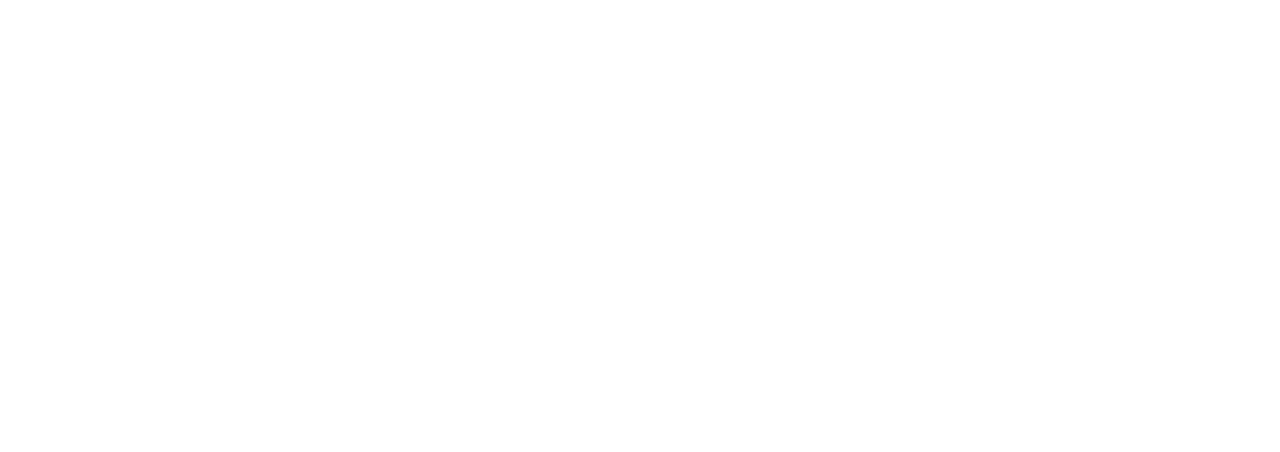
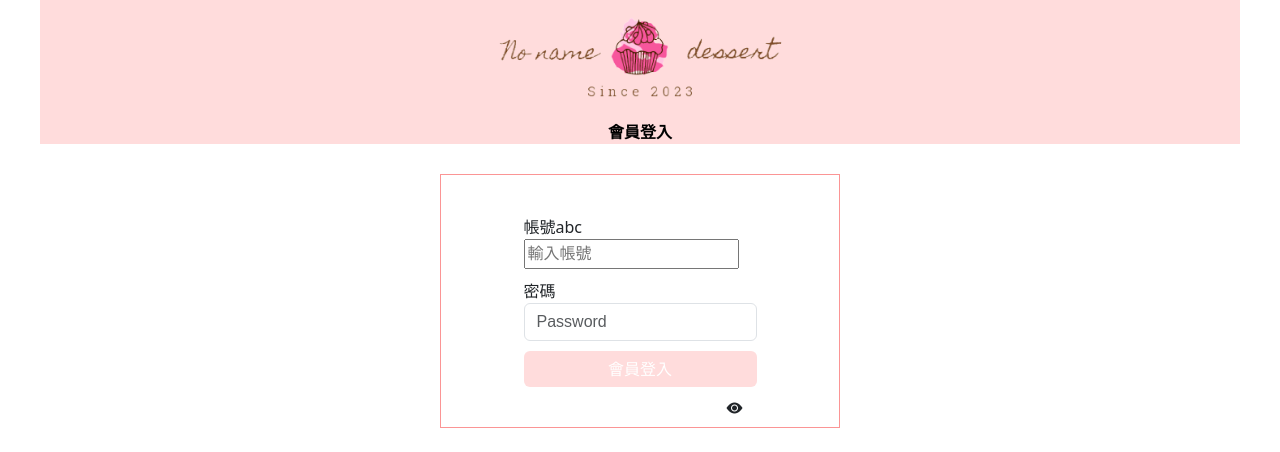
Before and after one commit to andys920605/vue_shop, a Vue app: page /signin in a window 1280 px wide. Before the commit this address had no page. Shown: the top 452 px of the page. Built offline with nearby package versions, Linux system fonts and the light colour scheme.

Commit message:
新增vue

```diff
--- /dev/null
+++ b/src/components/product/toppdc.vue
@@ -0,0 +1,4 @@
+<!--  -->
+<template>
+
+</template>
--- a/src/router/index.js
+++ b/src/router/index.js
@@ -1,6 +1,7 @@
 import { createRouter, createWebHistory } from 'vue-router'
 import Shop from '../views/shop.vue'
 import Home from '../views/home.vue'
+import Signin from '../views/signin.vue'
 
 const routes = [
   {
@@ -13,6 +14,12 @@
     name: 'Home',
     component: Home
   },
+  {
+    path: '/signin',
+    name: 'Signin',
+    component: Signin
+  },
+
 ]
 
 const router = createRouter({
--- a/src/views/backstage.vue
+++ b/src/views/backstage.vue
@@ -1,7 +1,7 @@
-<!-- 新增商品頁面 -->
+<!-- 後台新增商品頁面 -->
 
 <template>
-    <Header/>
+    <!-- <Header/> -->
     <div>
         <h4>新增商品</h4>
         <hr style="width: 80%;margin: auto;">
@@ -56,6 +56,6 @@
 </template>
 
 <script setup>
-    import Header  from '../components/Header.vue'
+    // import Header  from '../components/Header.vue'
     import Newpic from '../components/product/newpic.vue'
 </script>
--- /dev/null
+++ b/src/views/signin.vue
@@ -0,0 +1,114 @@
+<!-- 後臺登入頁面 -->
+<template>
+
+    <div class="wrapper">
+        <!-- 後台的header -->
+        <div class="nav-item">
+            <img src="../assets/img/No_name_dessert.png" class="img-fluid mx-auto w-25">
+            <div class="m-auto container-fluid the_top">
+                <a href="#" style="color:black; text-decoration:none;font-weight: bold;text-align: center;">會員登入</a>
+            </div>
+        </div>
+
+        <!-- 中間區域-帳密 -->
+        <div class="middle">
+            <div class="sign_in">
+                <p>帳號{{test}}</p>
+                <input v-model="account"
+                placeholder="輸入帳號"
+                :type="text">
+                <p>密碼</p>
+                <input
+                :type="isActive ? 'password' : 'text'"
+                class="form-control"
+                id="floatingPassword"
+                placeholder="Password">
+                <i id="checkEye"
+                :class="[isActive ? 'bi-eye-fill' : 'bi-eye-slash-fill' , 'bi']" @click="isActive=!isActive">
+                </i>
+
+                <button class="w-100 btn btn-primary" type="button" >會員登入</button>
+            </div>
+        </div>
+    </div>
+</template>
+
+<script >
+    export default{
+        data() {
+            return {
+            account: '',
+            isActive:true,
+            test:'abc',
+            }
+        },
+    }
+
+</script>
+
+
+<style lang="scss" scoped>
+    .wrapper {
+        @include wrapper();
+        top: 0;
+    }
+
+    .nav-item{
+    background-color: #FFDCDC;
+    }
+    .the_top{
+    display: flex;
+    justify-content: center;
+    // background-color: #FDBBBB;
+    text-decoration: none;
+    top: 0;
+    }
+
+    .img-fluid{
+    max-width: 90%;
+    height: 15vh;
+    object-fit: cover;
+    justify-content: center;
+    display: flex;
+    }
+
+    .middle{
+        margin:30px auto;
+        border: 1px solid rgba(251, 123, 123, 0.8);
+        display: flex;
+        justify-content: center;
+        align-items: center;
+        width: 100%;
+        max-width: 400px;
+        height: auto;
+        padding: 30px;
+
+    }
+
+    .form-control{
+        position: relative;
+        // right: 3px;
+    }
+
+
+    #checkEye {
+        position: absolute;
+        top: 51%;
+        right: 42%;
+        transform: translateY(-50%);
+
+    }
+
+
+    .btn-primary{
+        background-color: #FFDCDC;
+        border: none;
+    }
+
+    .sign_in{
+        padding: 10px 10px;
+    }
+    .sign_in input{
+        margin-bottom: 10px;
+    }
+</style>
```
Also changed, not shown: src/components/product/newpic.vue (deleted, +0 -115 lines).
